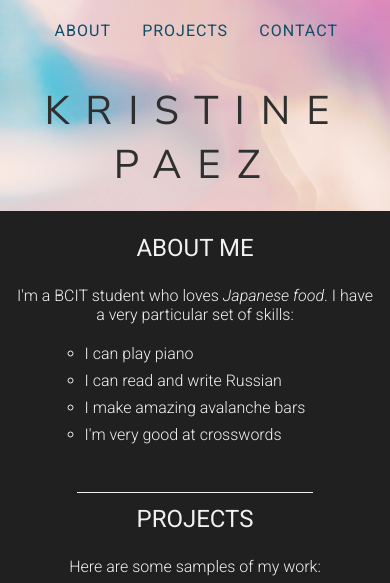
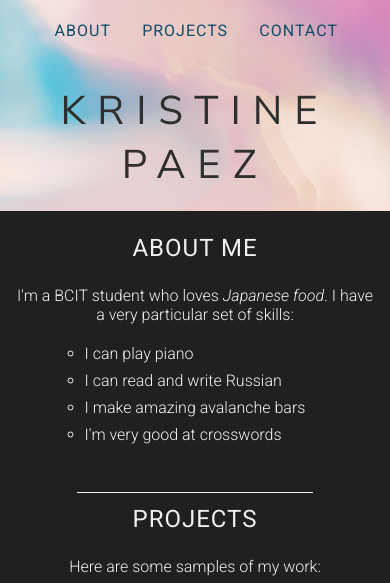
Before and after one commit to krispaez/ACIT1620, a plain HTML site: page week3/lab3/index.html in a window 390 px wide. Shown: the top 583 px of the page. Drawn offline with Linux system fonts and the light colour scheme.

Commit message:
Committing portfolio updates

```diff
--- a/week3/lab3/styles.css
+++ b/week3/lab3/styles.css
@@ -82,8 +82,11 @@ nav ul {
 nav li {
     font-size: 1em;
     text-transform: uppercase;
+    margin: 0 5%;
+}
+
+nav li, h2 {
     letter-spacing: 1px;
-    margin: 0 5%;
 }
 
 a {
@@ -231,6 +234,7 @@ nav {
 
 h1 {
     font-size: 2.5em;
+    letter-spacing: .3em;
 }
 
 #about {
```
